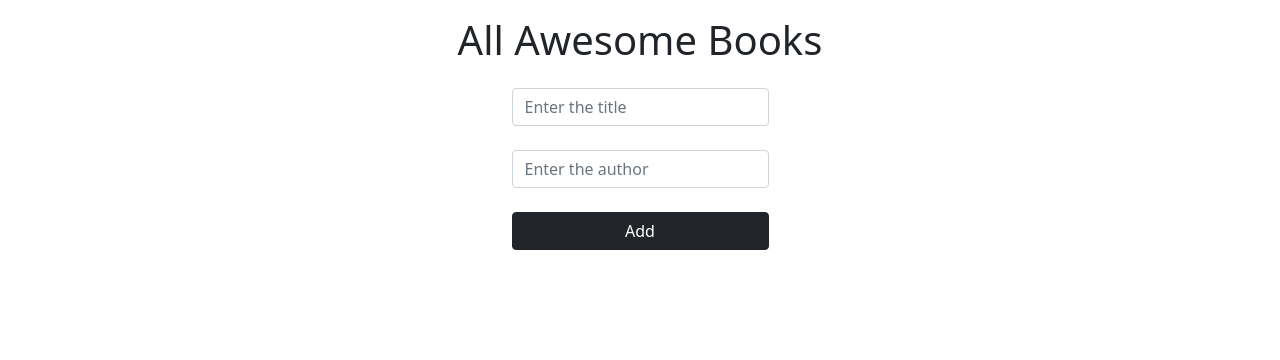
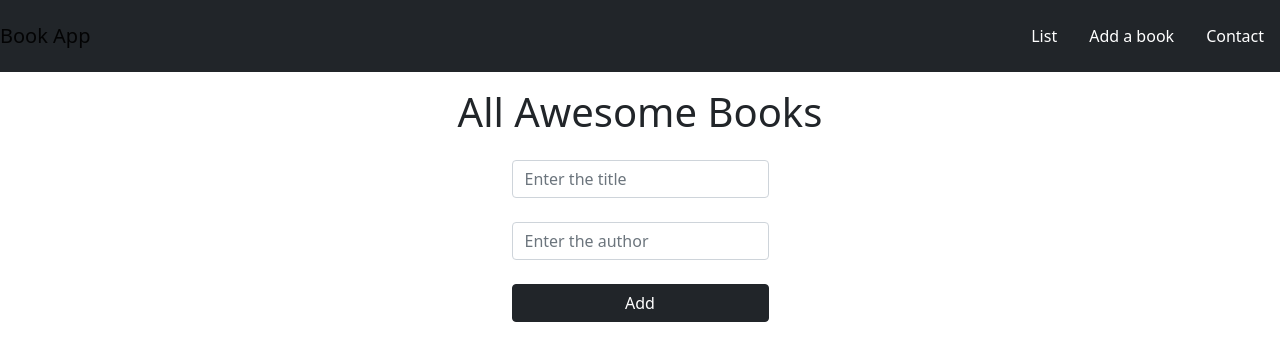
Before and after one commit to muhenge/Awesomebooks, a website: page index.html in a window 1280 px wide. Drawn offline with nearby package versions, Linux system fonts and the light colour scheme.

Commit message:
Add nav style

```diff
--- a/index.html
+++ b/index.html
@@ -9,6 +9,35 @@
     <title>Document</title>
 </head>
 <body>
+    <nav class="navbar navbar-expand-lg navbar-light bg-dark">
+        <div class="d-flex flex-grow-1">
+            <span class="w-100 d-lg-none d-block">
+                <!-- hidden spacer to center brand on mobile --></span>
+            <a class="navbar-brand d-none d-lg-inline-block" href="#"> Book App </a>
+            <a class="navbar-brand-two mx-auto d-lg-none d-inline-block" href="#">
+                <img src="//placehold.it/40?text=LOGO" alt="logo">
+            </a>
+            <div class="w-100 text-right">
+                <button class="navbar-toggler" type="button" data-toggle="collapse" data-target="#myNavbar">
+                    <span class="navbar-toggler-icon"></span>
+                </button>
+            </div>
+        </div>
+        <div class="collapse navbar-collapse flex-grow-1 text-right" id="myNavbar">
+            <ul class="navbar-nav ms-auto flex-nowrap">
+
+                <li class="nav-item">
+                    <a href="#" class="nav-link m-2 menu-item text-white">List</a>
+                </li>
+                <li class="nav-item">
+                    <a href="#" class="nav-link m-2 menu-item text-white">Add a book</a>
+                </li>
+                <li class="nav-item">
+                    <a href="#" class="nav-link m-2 menu-item text-white">Contact</a>
+                </li>
+            </ul>
+        </div>
+    </nav>
     <div class="container">
         <div class="d-flex justify-content-center mb-3 mt-3"><h1>All Awesome Books</h1></div>
     <div id="book-list"></div>
```
